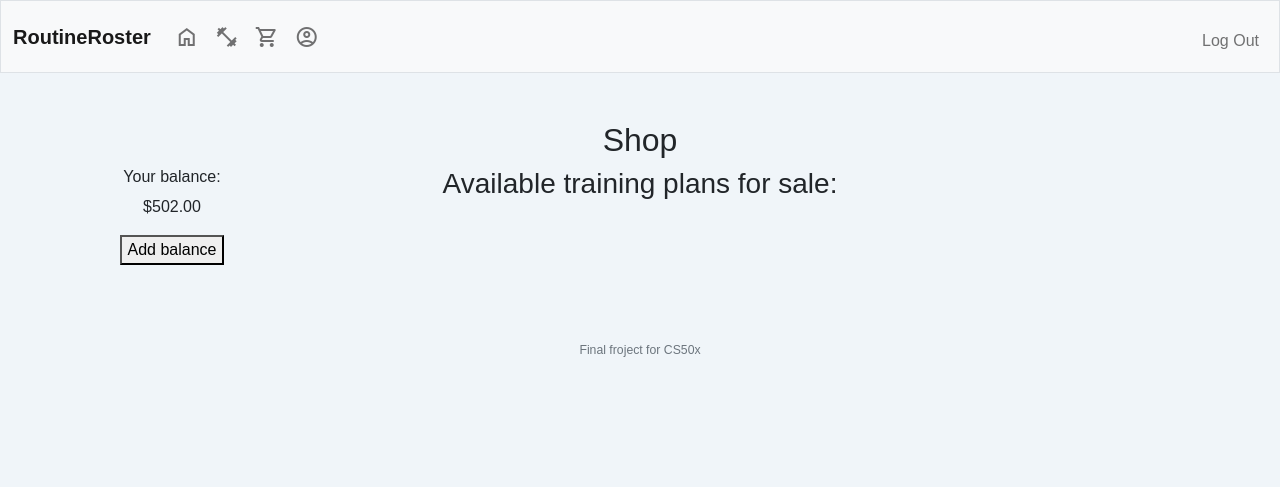
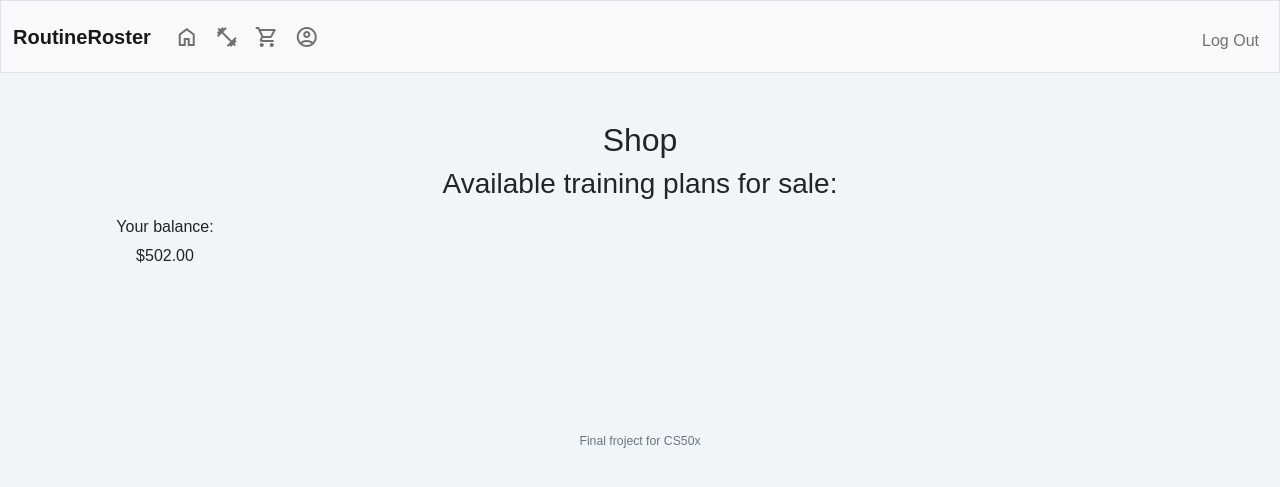
Before and after one commit to djoleb1/RoutineRoster, a Flask app: page /shop in a window 1280 px wide. Shown: the top 487 px of the page. Run offline with Flask 3, Linux system fonts and the light colour scheme; a user stored in the database is signed in; some libraries are stand-ins or nearby versions.

Commit message:
improved styling and fixed balance bug

```diff
--- a/static/script.js
+++ b/static/script.js
@@ -418,7 +418,7 @@ function balanceWindow() {
 
     form.innerHTML = `<label>Enter the amount you wish to add:</label><br>
                         <input id='add-funds-amount' type='number'></input><br>
-                        <button onclick='addFunds()'>Add</button>`
+                        <button onclick='addFunds()' class='btn btn-primary'>Add</button>`
     financeDiv.appendChild(form)
 }
 
@@ -452,7 +452,7 @@ function addFunds() {
             const formattedNumber = new Intl.NumberFormat('en-US', { style: 'currency', currency: 'USD' }).format(data.amount);
             document.querySelector('.finances').innerHTML = `<h6>Your balance:</h6>
                                         <p class="balance">${formattedNumber}</p>
-                                        <button onclick="balanceWindow()" id="add-balance-btn">Add balance</button>`
+                                        <button onclick="balanceWindow()" id="add-balance-btn" class='btn btn-primary'>Add balance</button>`
         })
         .catch(error => {
             console.error('Error updating post:', error);
--- a/static/styles.css
+++ b/static/styles.css
@@ -1,7 +1,3 @@
-* {
-    box-sizing: border-box;
-}
-
 textarea {
     border: none;
     overflow: auto;
@@ -191,15 +187,6 @@ footer {
     padding: 0.5rem 2rem;
 }
 
-/* .post-image-container {
-    width: 3.8rem;
-    height: 3.8rem;
-    display: flex;
-    border-radius: 50%;
-    overflow: hidden;
-    border: 2px solid lime;
-} */
-
 .card-img {
     width: 5rem;
     height: 5rem;
@@ -251,6 +238,11 @@ footer {
     display: none;
 }
 
+#add-funds-amount {
+    width: 10rem;
+    margin: 0.5rem 0;
+}
+
 .exercise {
     padding: 0.5rem;
     max-height: 20rem;
@@ -298,12 +290,6 @@ footer {
 
 #exercise_muscle_type {
     margin: 1rem auto;
-}
-
-.finances {
-    position: absolute;
-    width: 14rem;
-    margin-left: 3rem;
 }
 
 #trainig-plan-tracking {
--- a/templates/account.html
+++ b/templates/account.html
@@ -19,7 +19,7 @@
                             <input type="text" name="full_name" placeholder="Full Name" autocomplete="off" autofocus><br>
                             <input type="file" name="profile_picture"><br>
                         </div>
-                        <input type="submit" value="Save">
+                        <input type="submit" value="Save" class="btn btn-primary">
                     </form>
                 </div>
 
@@ -46,7 +46,7 @@
 
                             {% for exercise in exercises %}
                                 <div class="card" id="{{ exercise.id }}">
-                                    <div class="card-body">
+                                    <div class="card-body d-flex flex-column justify-content-between">
                                         <h5 class="card-title">{{ exercise.name }}</h5>
                                             <p class="card-text">{{ exercise.instructions }}</p>
 
--- a/templates/home.html
+++ b/templates/home.html
@@ -10,7 +10,7 @@
             {% if trainers %}
 
             {% for trainer in trainers %}
-                <div class="trainer-card">
+                <div class="trainer-card align-items-center">
                     <div class="image-container">
                         <img src="{{ url_for('static', filename=trainer.profile_picture ) }}" alt="Profile picture" class="home-follow-image">
                     </div>
--- a/templates/layout.html
+++ b/templates/layout.html
@@ -58,7 +58,7 @@
         {% block main %}{% endblock %}
     </main>
 
-    <footer class="mb-5 small text-center text-muted">
+    <footer class="small text-center text-muted">
         <small>Final froject for CS50x</small>
     </footer>
 
--- a/templates/shop.html
+++ b/templates/shop.html
@@ -5,15 +5,26 @@
 {% endblock %}
 
 {% block main %}
-    <h2>Shop</h2>
+    <div class="container">
+        <div class="row">
+            <div class="col-sm">
+                <h2>Shop</h2>
+                <h3>Available training plans for sale:</h3>
+            </div>
+        </div>
 
-    <div class="finances">
-        <h6>Your balance:</h6>
-        <p class="balance">{{ balance }}</p>
-        <button onclick="balanceWindow()" id="add-balance-btn">Add balance</button>
+        <div class="row">
+            <div class="finances col-sm-2 p-2">
+                <h6>Your balance:</h6>
+                <p>{{ balance }}</p>
+
+                {% if session["user_type"] == "client" %}
+                    <button onclick="balanceWindow()" id="add-balance-btn" class="btn btn-primary">Add balance</button>
+                {% endif %}
+            </div>
+        </div>
     </div>
 
-    <h3>Available training plans for sale:</h3>
 
     <div class="shop-routine-cards">
 
@@ -37,7 +48,7 @@
                 {% if session["user_type"] == "client" %}
 
                     <div class="button mt-2 d-flex flex-row align-items-center">
-                        <button class="btn btn-sm btn-primary w-100 ml-2" onclick="buyRoutine('{{ routine.id }}')">Buy</button>
+                        <button class="btn btn-success w-100 ml-2" onclick="buyRoutine('{{ routine.id }}')">Buy</button>
                     </div>
 
                 {% endif %}
```
Also changed, not shown: routineroster.db, static/bart.jpg (added), static/default.jpg (added), 2 other files.
